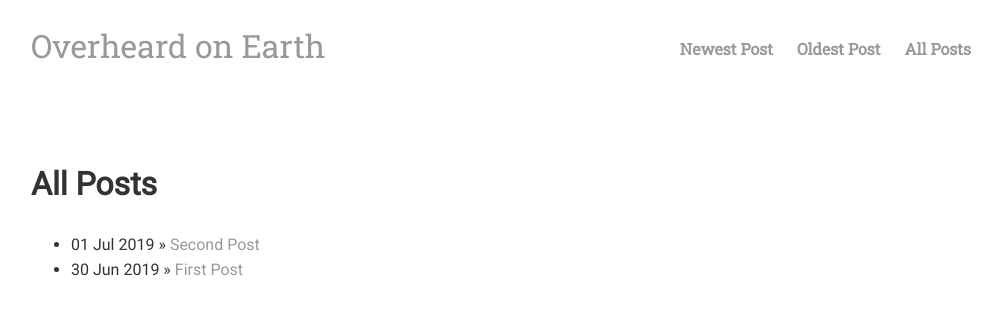
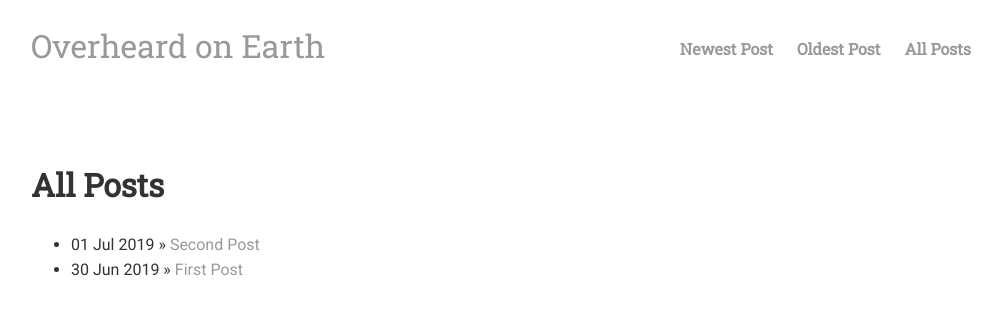
Before and after one commit to overheardonearth/overheardonearth.github.io, a Jekyll site: the page built from all-posts/index.html, in a window 1280 px wide. Shown: the top 315 px of the page, without its empty margins (129-1131 px from the left). Built offline with Jekyll 4.4.1, drawn with Linux system fonts in a browser that asks for light colours.

Commit message:
Update main.css

```diff
--- a/css/main.css
+++ b/css/main.css
@@ -20,7 +20,10 @@ body {
     color: #333;
 }
 
-
+h1 {
+    font-family: 'Roboto Slab', Serif;
+    font-size: 2em;
+}
 
 
 .site-header {
```
